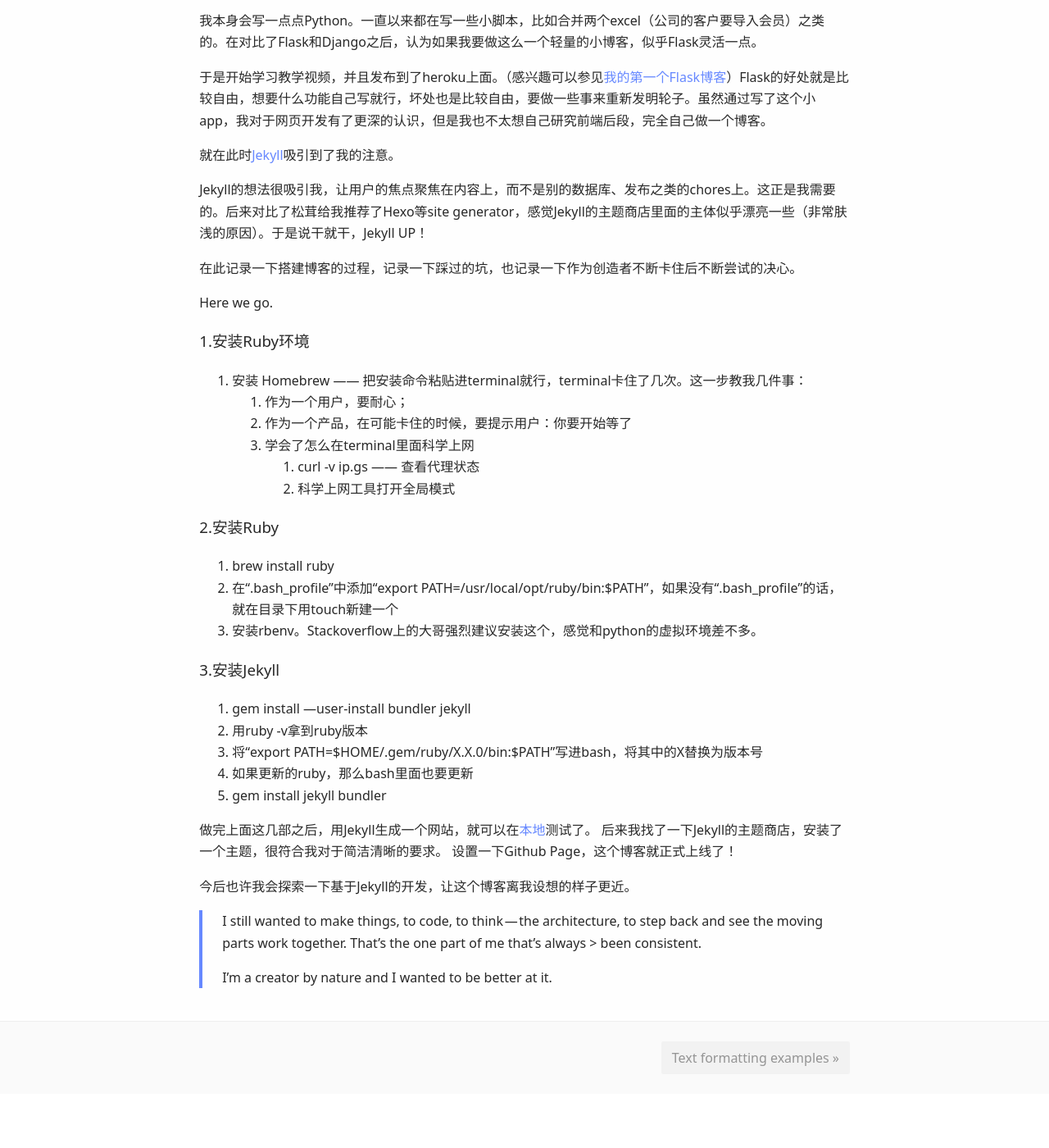
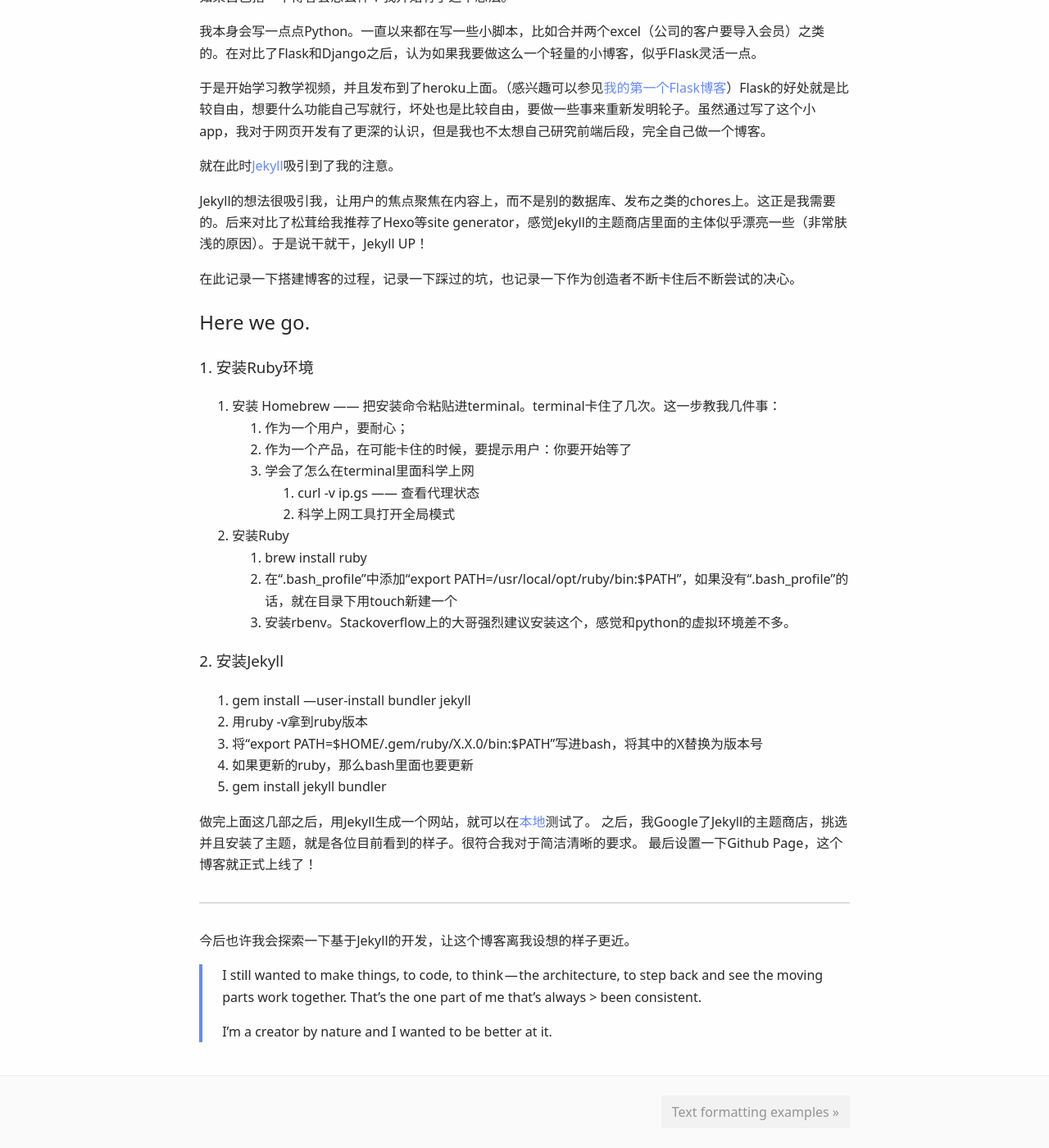
Before and after one commit to lich0611/lich0611.github.io, a Jekyll site: the page built from _posts/2019-07-03-01-0001.markdown, in a window 1280 px wide and 1400 px high, scrolled down 711 px. Shown: the whole window at 82% size. Built offline with Jekyll 4.4.1, drawn with Linux system fonts in a browser that asks for light colours; before the commit the page ends 2045 px from its top, so only the background shows below that; some of the changed text lies outside the part shown.

Commit message:
New Post3

```diff
--- a/_posts/2019-07-03-01-0001.markdown
+++ b/_posts/2019-07-03-01-0001.markdown
@@ -28,21 +28,21 @@ Jekyll的想法很吸引我，让用户的焦点聚焦在内容上，而不是
 在此记录一下搭建博客的过程，记录一下踩过的坑，也记录一下作为创造者不断卡住后不断尝试的决心。
 
 Here we go.
-
-### 1.安装Ruby环境
-1. 安装 Homebrew —— 把安装命令粘贴进terminal就行，terminal卡住了几次。这一步教我几件事：
+---
+### 1. 安装Ruby环境
+1. 安装 Homebrew —— 把安装命令粘贴进terminal。terminal卡住了几次。这一步教我几件事：
 	1. 作为一个用户，要耐心；
 	2. 作为一个产品，在可能卡住的时候，要提示用户：你要开始等了
 	3. 学会了怎么在terminal里面科学上网
 		1. curl -v ip.gs —— 查看代理状态
 		2. 科学上网工具打开全局模式
 
-### 2.安装Ruby
-1. brew install ruby
-2. 在“.bash_profile”中添加“export PATH=/usr/local/opt/ruby/bin:$PATH”，如果没有“.bash_profile”的话，就在目录下用touch新建一个
-3. 安装rbenv。Stackoverflow上的大哥强烈建议安装这个，感觉和python的虚拟环境差不多。
+2. 安装Ruby
+	1. brew install ruby
+	2. 在“.bash_profile”中添加“export PATH=/usr/local/opt/ruby/bin:$PATH”，如果没有“.bash_profile”的话，就在目录下用touch新建一个
+	3. 安装rbenv。Stackoverflow上的大哥强烈建议安装这个，感觉和python的虚拟环境差不多。
 
-### 3.安装Jekyll
+### 2. 安装Jekyll
 1. gem install —user-install bundler jekyll
 2. 用ruby -v拿到ruby版本
 3. 将“export PATH=$HOME/.gem/ruby/X.X.0/bin:$PATH”写进bash，将其中的X替换为版本号
@@ -50,10 +50,12 @@ Here we go.
 5. gem install jekyll bundler
 
 做完上面这几部之后，用Jekyll生成一个网站，就可以在[本地][local]测试了。
-后来我找了一下Jekyll的主题商店，安装了一个主题，很符合我对于简洁清晰的要求。
-设置一下Github Page，这个博客就正式上线了！
+之后，我Google了Jekyll的主题商店，挑选并且安装了主题，就是各位目前看到的样子。很符合我对于简洁清晰的要求。
+最后设置一下Github Page，这个博客就正式上线了！
 
+---
 今后也许我会探索一下基于Jekyll的开发，让这个博客离我设想的样子更近。
+
 
 > I still wanted to make things, to code, to think — the architecture, to step back and see the moving parts work together. That’s the one part of me that’s always > been consistent.
 >
```
Also changed, not shown: other parts of _posts/2019-07-03-01-0001.markdown (+2 -2 lines).
